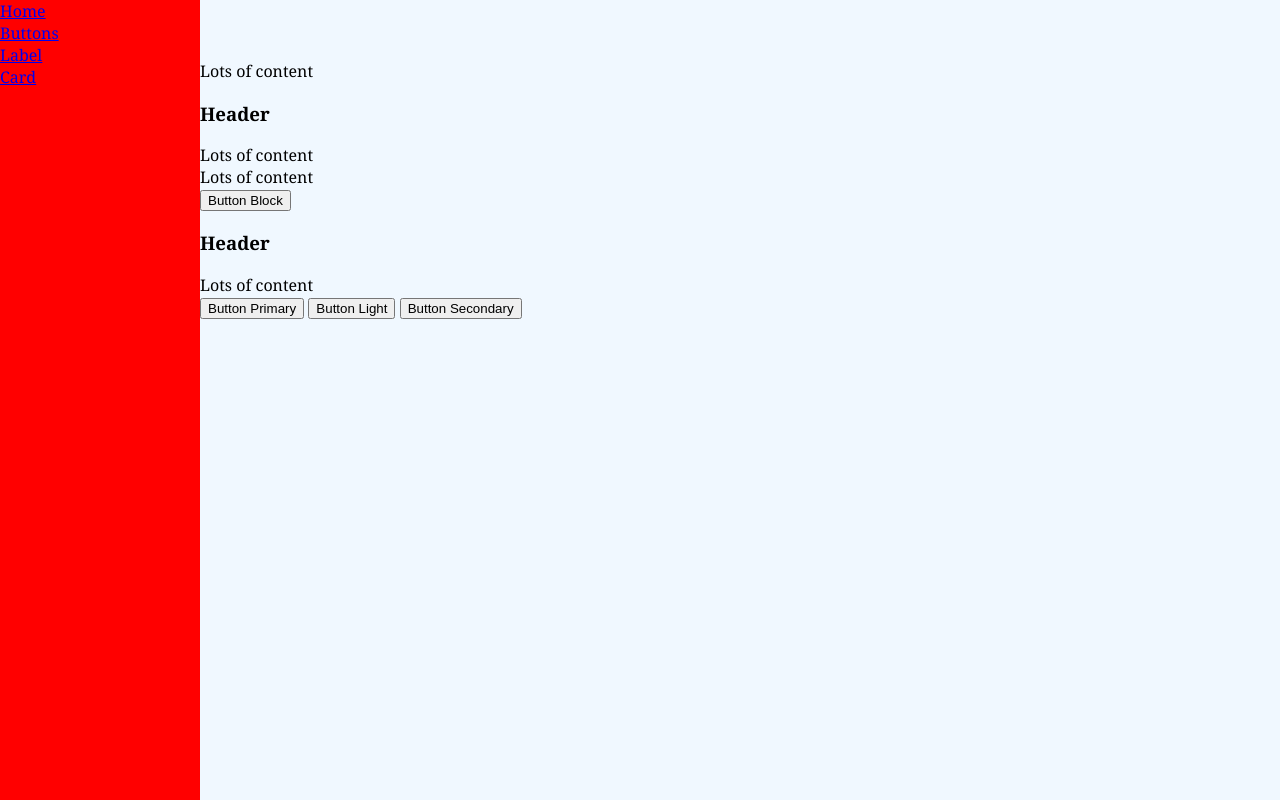
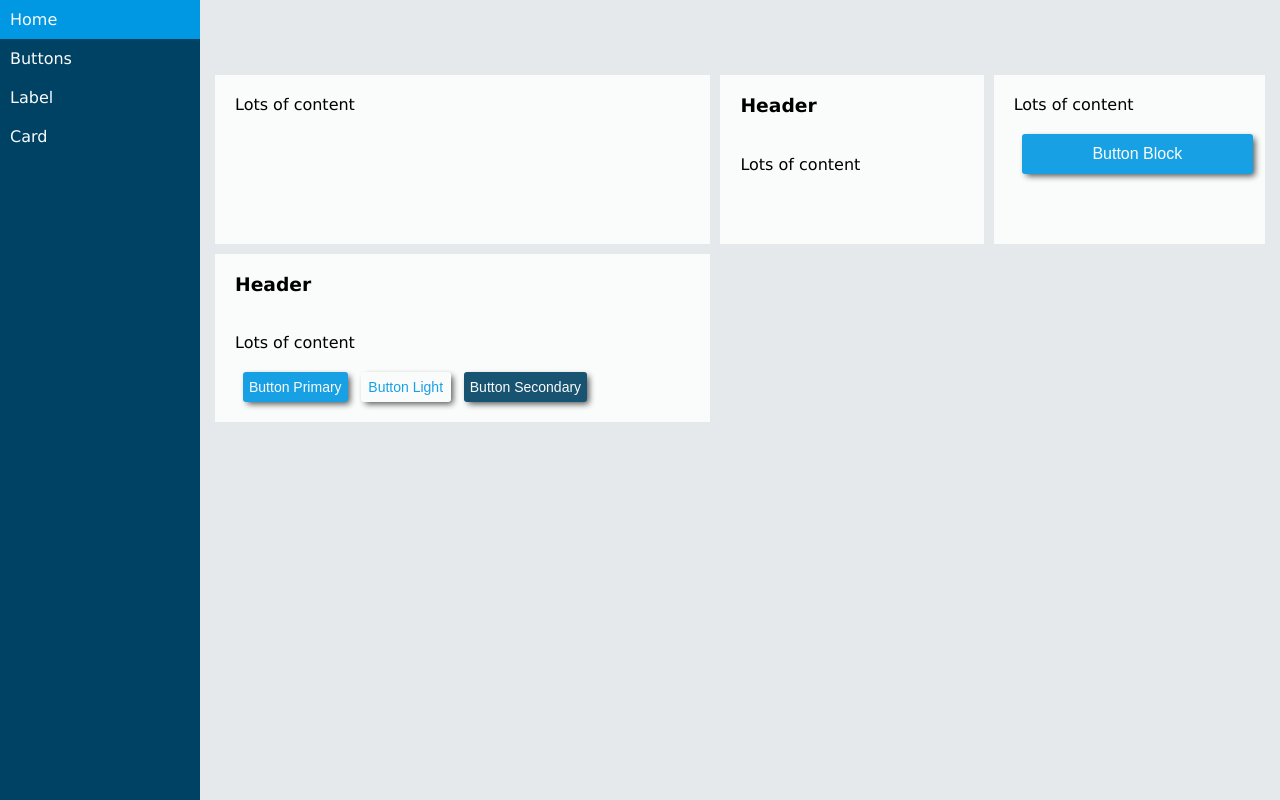
Before and after one commit to samc05991/sams-template-sass-theme, a website: page public/card.html in a window 1280 px wide. Drawn offline with Linux system fonts and the light colour scheme.

Commit message:
fix: fixes setup process

```diff
--- a/card.html
+++ b/public/card.html
@@ -8,7 +8,7 @@
         <meta name="viewport" content="width=device-width, initial-scale=1">
         <!-- <link rel="stylesheet" href="./Users/sam_c/documents/github/sams-template-sass-theme/public/stylesheets/main.css"> -->
 
-        <link rel="stylesheet" href="./public/stylesheets/main.css">
+        <link rel="stylesheet" href="./stylesheets/main.css">
     </head>
     <body>
         <div class="sc-app-container">
--- a/public/stylesheets/main.css
+++ b/public/stylesheets/main.css
@@ -17,7 +17,7 @@
   height: 100%;
   transition: grid-template-columns 5s;
   transition: background-color 5s;
-  background-color: aliceblue;
+  background-color: #e6e9ec;
   display: grid;
   grid-template-columns: 200px auto;
   grid-template-rows: 60px auto 60px;
@@ -38,7 +38,16 @@
 
 .sc-sidebar {
   grid-area: sidebar;
-  background-color: red;
+  background-color: #004263;
+}
+
+.sc-row {
+  display: grid;
+  grid-template-columns: auto auto auto;
+  grid-auto-rows: 1fr;
+  grid-gap: 10px;
+  margin: 10px;
+  padding: 5px;
 }
 
 .sc-align-items--left {
@@ -65,10 +74,138 @@
   justify-items: right;
 }
 
+.sc-btn {
+  min-width: 120px;
+  min-height: 40px;
+  border-radius: 3px;
+  border: 0px;
+  margin-left: 8px;
+  opacity: 0.9;
+  font-size: 16px;
+  -webkit-box-shadow: 3px 3px 6px -1px rgba(0, 0, 0, 0.75);
+  -moz-box-shadow: 3px 3px 6px -1px rgba(0, 0, 0, 0.75);
+  box-shadow: 3px 3px 6px -1px rgba(0, 0, 0, 0.75);
+}
+.sc-btn--primary {
+  background-color: #0097E3;
+  border-color: #FAFCFC;
+  color: #FAFCFC;
+}
+.sc-btn--light {
+  background-color: #FAFCFC;
+  border-color: #0097E3;
+  color: #0097E3;
+}
+.sc-btn--secondary {
+  background-color: #004263;
+  border-color: #FAFCFC;
+  color: #FAFCFC;
+}
+
+.sc-btn-sm {
+  min-width: 90px;
+  min-height: 30px;
+  font-size: 14px;
+}
+
+.sc-btn-lg {
+  min-width: 150px;
+  min-height: 50px;
+  font-size: 18px;
+}
+
+.sc-btn-block {
+  width: 100%;
+}
+
+.sc-btn:hover {
+  cursor: pointer;
+  opacity: 1;
+  transition: 1s;
+  -webkit-transform: scale(1.01);
+  -ms-transform: scale(1.01);
+  transform: scale(1.01);
+}
+
+.sc-label {
+  border-radius: 10px;
+  border: 0px;
+  margin-left: 8px;
+  padding: 3px 7px 3px 7px;
+  font-size: 15px;
+  display: inline;
+  color: #FAFCFC;
+}
+.sc-label--primary {
+  background-color: #0097E3;
+}
+.sc-label--secondary {
+  background-color: #004263;
+}
+.sc-label--warning {
+  background-color: #D69A39;
+}
+.sc-label--danger {
+  background-color: #CF5345;
+}
+.sc-label--success {
+  background-color: #34C77B;
+}
+
+.sc-label-sm {
+  font-size: 13px;
+}
+
+.sc-label-lg {
+  font-size: 17px;
+}
+
+.sc-list-item {
+  width: 100%;
+  height: 35;
+  text-align: left;
+  box-sizing: border-box;
+  padding: 10px;
+  color: #FAFCFC;
+}
+
+.sc-list-item-link {
+  text-decoration: none;
+}
+
+.sc-list-item:hover {
+  background-color: #0097E3;
+}
+
+.sc-card {
+  background-color: #FAFCFC;
+}
+.sc-card .sc-card-container {
+  padding: 10px;
+  display: grid;
+  grid-template-rows: auto auto auto;
+  grid-template-areas: "header" "content" "footer";
+}
+.sc-card .sc-card-container .sc-card-header {
+  grid-area: header;
+  padding: 10px;
+}
+.sc-card .sc-card-container .sc-card-header h3 {
+  margin-top: 0px;
+}
+.sc-card .sc-card-container .sc-card-content {
+  grid-area: content;
+  padding: 10px;
+}
+.sc-card .sc-card-container .sc-card-footer {
+  grid-area: footer;
+  padding: 10px;
+}
+
 body, html {
   margin: 0px;
   height: 100%;
-  font-family: Cambria, Cochin, Georgia, Times, "Times New Roman", serif;
+  font-family: Verdana, Geneva, sans-serif;
 }
 
 /*# sourceMappingURL=main.css.map */
```
Also changed, not shown: public/button.html (renamed from button.html, +1 -1 lines), public/index.html (renamed from index.html, +2 -2 lines), public/label.html (renamed from label.html, +1 -1 lines), public/panel.html (renamed from panel.html, +1 -1 lines), 2 other files.
